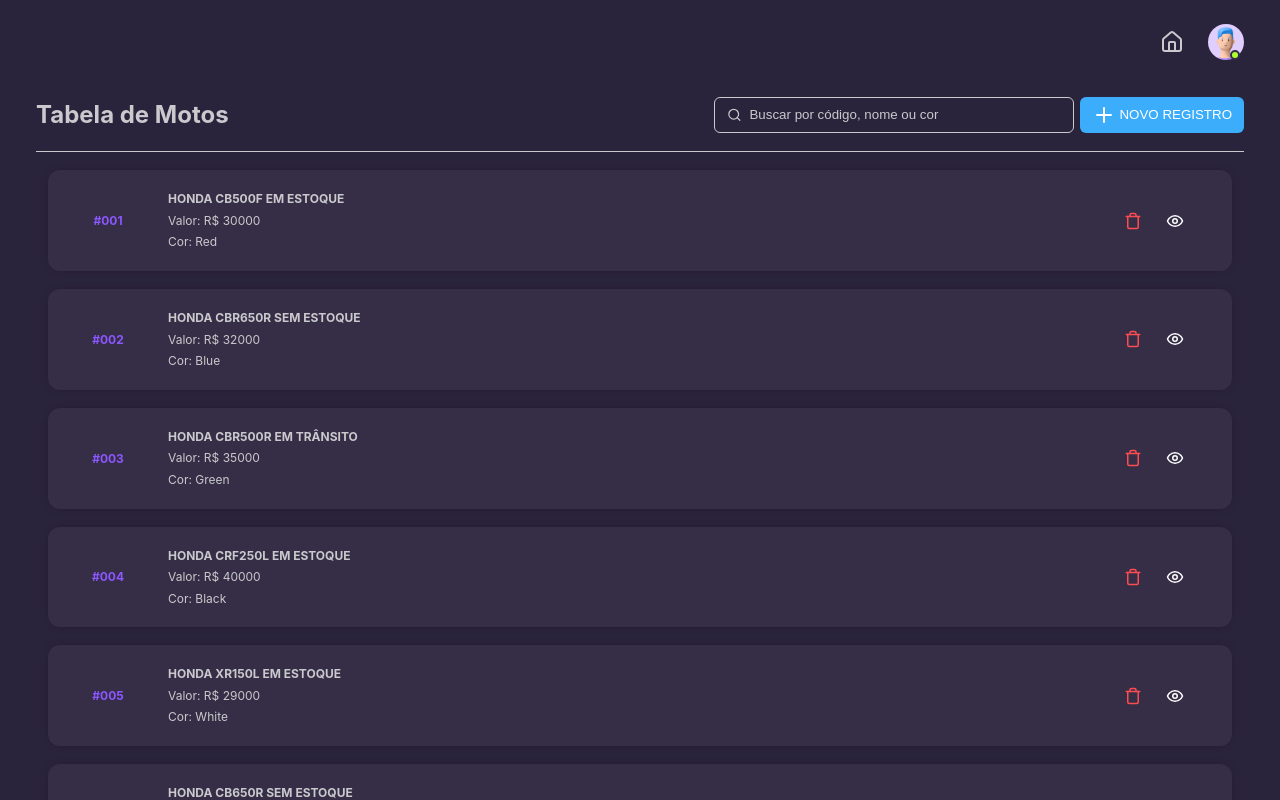
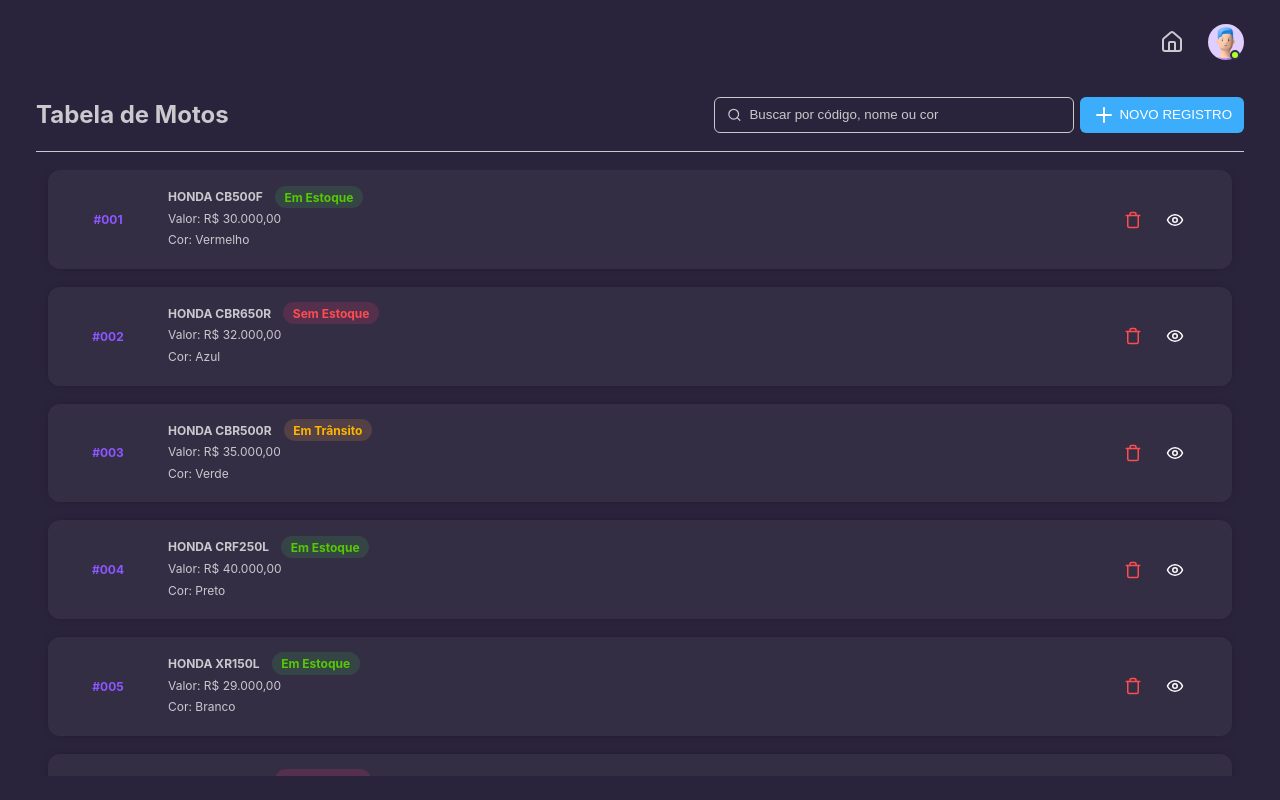
Before and after one commit to NathanSR/teste-motocaSystems-frontend, a React (Create React App) app: page / in a window 1280 px wide. Shown: the top 800 px of the page. Built offline with nearby package versions, Linux system fonts and the light colour scheme; data requests are answered from the project's data file.

Commit message:
componente Lista de motos ok

```diff
--- a/db.json
+++ b/db.json
@@ -3,70 +3,70 @@
         {
             "code": "#001",
             "model": "Honda CB500F",
-            "color": "Red",
+            "color": "Vermelho",
             "value": 30000,
             "status": "Em estoque"
         },
         {
             "code": "#002",
             "model": "Honda CBR650R",
-            "color": "Blue",
+            "color": "Azul",
             "value": 32000,
             "status": "Sem estoque"
         },
         {
             "code": "#003",
             "model": "Honda CBR500R",
-            "color": "Green",
+            "color": "Verde",
             "value": 35000,
             "status": "Em trânsito"
         },
         {
             "code": "#004",
             "model": "Honda CRF250L",
-            "color": "Black",
+            "color": "Preto",
             "value": 40000,
             "status": "Em estoque"
         },
         {
             "code": "#005",
             "model": "Honda XR150L",
-            "color": "White",
+            "color": "Branco",
             "value": 29000,
             "status": "Em estoque"
         },
         {
             "code": "#006",
             "model": "Honda CB650R",
-            "color": "Red",
+            "color": "Vermelho",
             "value": 42000,
             "status": "Sem estoque"
         },
         {
             "code": "#007",
             "model": "Honda CBR1000RR",
-            "color": "Gray",
+            "color": "Cinza",
             "value": 37000,
             "status": "Em trânsito"
         },
         {
             "code": "#008",
             "model": "Honda CRF1100L Africa Twin",
-            "color": "Black",
+            "color": "Preto",
             "value": 45000,
             "status": "Em estoque"
         },
         {
             "code": "#009",
             "model": "Honda CB300R",
-            "color": "Orange",
+            "color": "Laranja",
             "value": 33000,
             "status": "Sem estoque"
         },
         {
             "code": "#010",
             "model": "Honda NC750X",
-            "color": "Silver",
+            "color": "Prata",
             "value": 31000,
             "status": "Em trânsito"
         }
--- a/src/App.css
+++ b/src/App.css
@@ -1,10 +1,13 @@
 .App {
 	color: #CAC9CD;
 	width: 100%;
-	min-height: 100vh;
+	height: 100vh;
 	padding: 2rem 3rem;
 	margin: 0 auto;
 	max-width: 1900px;
+	display: flex;
+	flex-direction: column;
+	overflow: hidden;
 }
 
 
@@ -66,12 +69,3 @@
 	flex: 1;
 	text-wrap: nowrap;
 }
-
-
-section {
-	display: flex;
-	flex-direction: column;
-	gap: 1.5rem;
-	margin-top: 1.5rem;
-	padding-inline: 1rem;
-}
--- a/src/App.tsx
+++ b/src/App.tsx
@@ -1,11 +1,11 @@
+import { useEffect, useState } from 'react';
 import './App.css';
+import { Motorcycle } from './App.types';
+import { HomeIcon, PlusIcon } from 'lucide-react';
+import axios from './config/axios';
 import Button from './components/Button';
-import { HomeIcon, PlusIcon } from 'lucide-react';
 import Search from './components/Search';
-import { useEffect, useState } from 'react';
-import axios from './config/axios';
-import CardMotorcycle from './components/CardMotorcycle';
-import { Motorcycle } from './App.types';
+import ListMotorcycles from './components/ListMotorcycles';
 
 function App() {
 	const [motorcyles, setMotorcycles] = useState<Motorcycle[]>([]);
@@ -14,9 +14,9 @@
 		axios.get("/motorcycles").then((resp) => setMotorcycles([...resp.data]))
 	}, [])
 
-
 	return (
 		<div className="App">
+			{/* Depois transformar em component Header */}
 			<header>
 				<div className='initialHeader'>
 					<nav>
@@ -30,10 +30,7 @@
 					<Button icon={<PlusIcon />} children="NOVO REGISTRO" />
 				</div>
 			</header>
-			{/* Depois transformar em ListMotocycles */}
-			<section>
-				{motorcyles.map(moto => <CardMotorcycle data={moto} />)}
-			</section>
+			<ListMotorcycles array={motorcyles} />
 		</div>
 	);
 }
--- a/src/components/CardMotorcycle/CardMotorcycle.module.css
+++ /dev/null
@@ -1,43 +0,0 @@
-.CardMotorcycle {
-    display: flex;
-    align-items: center;
-    gap: 1rem;
-    background-color: rgba(255, 255, 255, 0.05);
-    border-radius: 1rem;
-    padding: 1rem;
-    box-shadow: 0 0 1rem -.6rem black;
-}
-.CardMotorcycle:hover {
-    background-color: rgba(255, 255, 255, 0.08);
-}
-
-/* Estilizar codigo da moto */
-.moto_code {
-    color: #8C57FF;
-    font-weight: bold;
-    width: 8rem;
-    text-align: center;
-}
-
-
-/* Estilizando container de dados da moto */
-.moto_info {
-    flex: 1;
-}
-
-.moto_info>h1 {
-    text-transform: uppercase;
-}
-
-.moto_info>* {
-    font-size: 1rem;
-    line-height: .8rem;
-}
-
-
-/* estilizando botões para editar e excluir */
-.group_buttons {
-    display: flex;
-    flex-direction: row;
-    margin-right: 2rem;
-}
--- a/src/components/CardMotorcycle/CardMotorcycle.tsx
+++ /dev/null
@@ -1,23 +0,0 @@
-import { EyeIcon, TrashIcon } from 'lucide-react';
-import Button from '../Button';
-import styles from './CardMotorcycle.module.css';
-import { CardMotorcycleProps } from './CardMotorcycle.types';
-
-const CardMotorcycle: React.FC<CardMotorcycleProps> = ({ data }) => {
-    return (
-        <div className={styles.CardMotorcycle}>
-            <p className={styles.moto_code}>{data.code}</p>
-            <article className={styles.moto_info}>
-                <h1>{data.model} <span>{data.status}</span></h1>
-                <p>Valor: R$ {data.value}</p>
-                <p>Cor: {data.color}</p>
-            </article>
-            <div className={styles.group_buttons}>
-                <Button icon={<TrashIcon color='#FF4C51' size="1.5rem" />} theme='transparent' />
-                <Button icon={<EyeIcon color='white' size="1.5rem" />} theme='transparent' />
-            </div>
-        </div>
-    );
-}
-
-export default CardMotorcycle;
--- a/src/components/CardMotorcycle/CardMotorcycle.types.ts
+++ /dev/null
@@ -1,4 +0,0 @@
-import { Motorcycle } from "../../App.types";
-export interface CardMotorcycleProps {
-    data: Motorcycle
-}
--- a/src/components/CardMotorcycle/index.tsx
+++ /dev/null
@@ -1,2 +0,0 @@
-import CardMotorcycle from "./CardMotorcycle";
-export default CardMotorcycle;
--- /dev/null
+++ b/src/components/ListMotorcycles/ListMotorcycles.module.css
@@ -0,0 +1,79 @@
+.ListMotorcycles {
+    display: flex;
+    flex-direction: column;
+    gap: 1.5rem;
+    margin-top: 1.5rem;
+    padding-inline: 1rem;
+    height: 100%;
+    overflow: auto;
+}
+
+/* Estilizando cartão de dados da moto */
+.CardMotorcycle {
+    display: flex;
+    align-items: center;
+    gap: 1rem;
+    background-color: rgba(255, 255, 255, 0.05);
+    border-radius: 1rem;
+    padding: 1rem;
+    box-shadow: 0 0 1rem -.6rem black;
+}
+
+.CardMotorcycle:hover {
+    background-color: rgba(255, 255, 255, 0.08);
+}
+
+/* Estilizar codigo da moto */
+.moto_code {
+    color: #8C57FF;
+    font-weight: bold;
+    width: 8rem;
+    text-align: center;
+}
+
+/* Estilizar modelo da moto */
+.moto_model {
+    text-transform: uppercase;
+    margin-right: 1rem;
+}
+
+/* Estilizar status da moto */
+.moto_status_Em_estoque{
+    background-color: #354546;
+    color: #56CA00;
+    text-transform: capitalize;
+    padding: .3rem .8rem;
+    border-radius: 1rem;
+}
+.moto_status_Sem_estoque{
+    background-color: #55304C;
+    color: #FF4C51;
+    text-transform: capitalize;
+    padding: .3rem .8rem;
+    border-radius: 1rem;
+}
+.moto_status_Em_trânsito{
+    background-color: #544146;
+    color: #FFB400;
+    text-transform: capitalize;
+    padding: .3rem .8rem;
+    border-radius: 1rem;
+}
+
+/* Estilizando container de dados da moto */
+.moto_info {
+    flex: 1;
+}
+
+.moto_info>* {
+    font-size: 1rem;
+    line-height: .8rem;
+}
+
+
+/* estilizando botões para editar e excluir */
+.group_buttons {
+    display: flex;
+    flex-direction: row;
+    margin-right: 2rem;
+}
--- /dev/null
+++ b/src/components/ListMotorcycles/ListMotorcycles.tsx
@@ -0,0 +1,30 @@
+import { EyeIcon, TrashIcon } from 'lucide-react';
+import Button from '../Button';
+import styles from './ListMotorcycles.module.css';
+import { ListMotorcyclesProps } from './ListMotorcycles.types';
+
+const ListMotorcycles: React.FC<ListMotorcyclesProps> = ({ array }) => {
+    return (
+        <div className={styles.ListMotorcycles}>
+            {array.map(data =>
+                <div className={styles.CardMotorcycle}>
+                    <p className={styles.moto_code}>{data.code}</p>
+                    <article className={styles.moto_info}>
+                        <h1>
+                            <span className={styles.moto_model}>{data.model}</span>
+                            <span className={styles[`moto_status_${data.status.replace(" ", "_")}`]}>{data.status}</span>
+                        </h1>
+                        <p>Valor: {data.value.toLocaleString('pt-BR', { style: 'currency', currency: 'BRL' })}</p>
+                        <p>Cor: {data.color}</p>
+                    </article>
+                    <div className={styles.group_buttons}>
+                        <Button icon={<TrashIcon color='#FF4C51' size="1.5rem" />} theme='transparent' />
+                        <Button icon={<EyeIcon color='white' size="1.5rem" />} theme='transparent' />
+                    </div>
+                </div>
+            )}
+        </div>
+    )
+}
+
+export default ListMotorcycles;
--- /dev/null
+++ b/src/components/ListMotorcycles/ListMotorcycles.types.ts
@@ -0,0 +1,4 @@
+import { Motorcycle } from "../../App.types";
+export interface ListMotorcyclesProps {
+    array: Motorcycle[]
+}
--- /dev/null
+++ b/src/components/ListMotorcycles/index.tsx
@@ -0,0 +1,2 @@
+import ListMotorcycles from "./ListMotorcycles";
+export default ListMotorcycles;
```
Also changed, not shown: src/components/ListMotorcycles/README.md (added).
